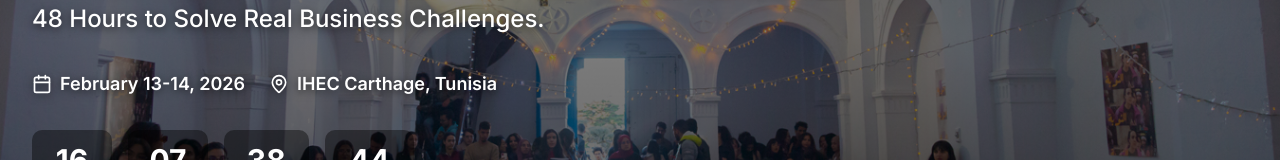
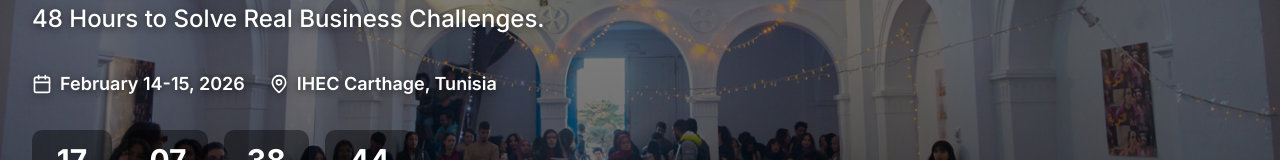
Before and after one commit to valorantinvoker-sys/event-website-build, a Next.js app: page / in a window 1280 px wide. Shown: the part 365-525 px from the top of the page. Built offline with nearby package versions, Linux system fonts and the light colour scheme.

Commit message:
Update event countdown target to Feb 14, 2026

```diff
--- a/components/hero-section.tsx
+++ b/components/hero-section.tsx
@@ -35,7 +35,7 @@ function CountdownTimer() {
   })
 
   useEffect(() => {
-    const targetDate = new Date("2026-02-13T09:00:00").getTime()
+    const targetDate = new Date("2026-02-14T09:00:00").getTime()
 
     const updateCountdown = () => {
       const now = new Date().getTime()
@@ -152,7 +152,7 @@ export function HeroSection() {
             <div className="flex items-center justify-center gap-2 text-white drop-shadow-[0_2px_4px_rgba(0,0,0,0.6)] sm:justify-start">
               <Calendar className="h-5 w-5 text-white" />
               <span className="text-base font-semibold sm:text-lg">
-                February 13-14, 2026
+                February 14-15, 2026
               </span>
             </div>
             <div className="flex items-center justify-center gap-2 text-white drop-shadow-[0_2px_4px_rgba(0,0,0,0.6)] sm:justify-start">
```
